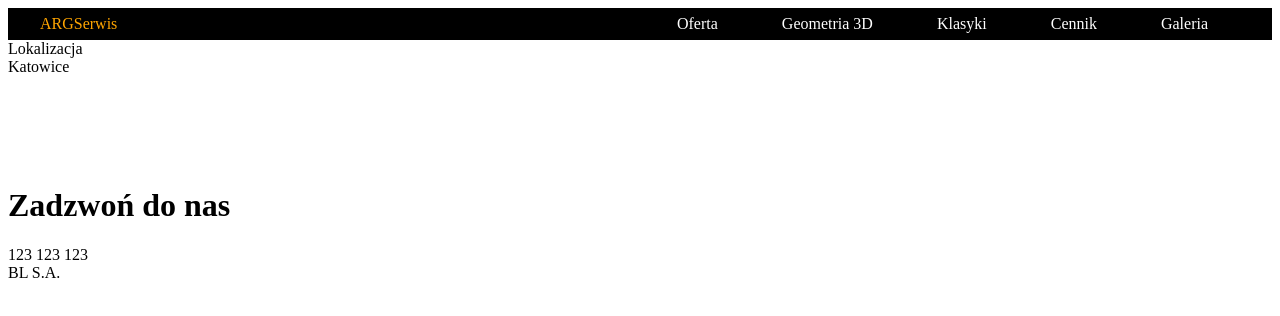
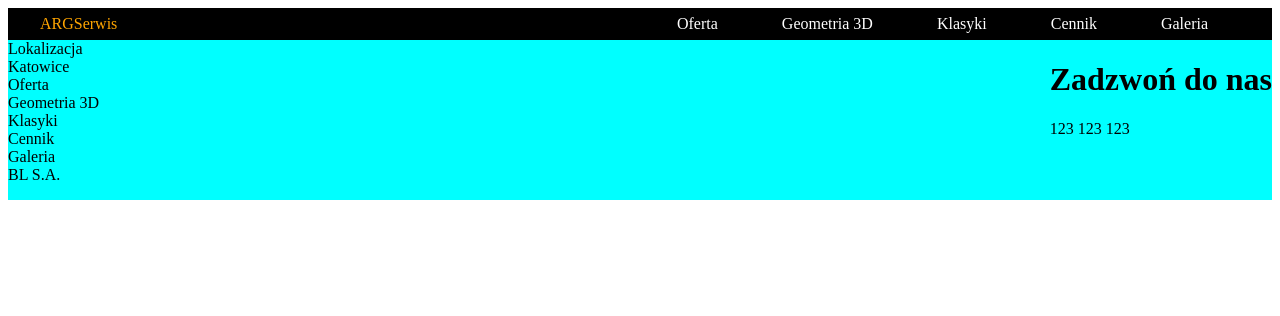
Before and after one commit to jes1on/ARG-serwis, a React (Create React App) app: page / in a window 1280 px wide. Shown: the top 316 px of the page. Built offline with nearby package versions, Linux system fonts and the light colour scheme.

Commit message:
Saving to Github

```diff
--- a/src/components/Footer.css
+++ b/src/components/Footer.css
@@ -1,34 +1,48 @@
+.footer {
+    width: 100%;
+    min-height: 10rem;
+    background-color: aqua;
+}
+
+.footer-container {
+    display: flex;
+    justify-content: space-between;
+}
+
+.footer-left {
+    display: table-row;
+}
+
 .oferta-f {
     text-decoration: none;
     color: black;
     display: flex;
-    margin: 0rem 2rem;
+
 }
 
 .geometria-f {
     text-decoration: none;
     color: black;
     display: flex;
-    margin: 0rem 2rem;
+
 }
 
 .klasyki-f {
     text-decoration: none;
     color: black;
     display: flex;
-    margin: 0rem 2rem;
 }
 
 .cennik-f {
     text-decoration: none;
     color: black;
     display: flex;
-    margin: 0rem 2rem;
+
 }
 
 .galeria-f {
     text-decoration: none;
     color: black;
     display: flex;
-    margin: 0rem 2rem 0rem 2rem;
+
 }
--- a/src/components/Footer.js
+++ b/src/components/Footer.js
@@ -7,37 +7,42 @@ function Footer() {
     <>
         <footer className='footer'>
             <div className='footer-container'>
+                <div className='footer-left'>
                     <div className='footer-loc'>
                         Lokalizacja <br></br>
                         Katowice
                     </div>
                     <div className='footer-menu'>
-                    <Link to="/" className='oferta'>
+                        <Link to="/" className='oferta-f'>
                             Oferta
                         </Link>
-                    <Link to="/" className='geometria'>
+                        <Link to="/" className='geometria-f'>
                             Geometria 3D
                         </Link>
-                    <Link to="/" className='klasyki'>
+                        <Link to="/" className='klasyki-f'>
                             Klasyki
                         </Link>
-                    <Link to="/" className='cennik'>
+                        <Link to="/" className='cennik-f'>
                             Cennik
                         </Link>
-                    <Link to="/" className='galeria'>
+                        <Link to="/" className='galeria-f'>
                             Galeria
                         </Link>
                     </div>
+                </div>
+                <div className='footer-call-container'>
                     <div className='footer-call'>
                         <h1>Zadzwoń do nas</h1>
                     </div>
                     <div className='footer-call-nr'>
                         123 123 123
                     </div>
+                </div>
+            </div>
                 <div className='sign'>
                     BL S.A.
                 </div>
-            </div>
+
         </footer>
     </>
   );
```
Lines whose indentation alone changed are shown as unchanged.
